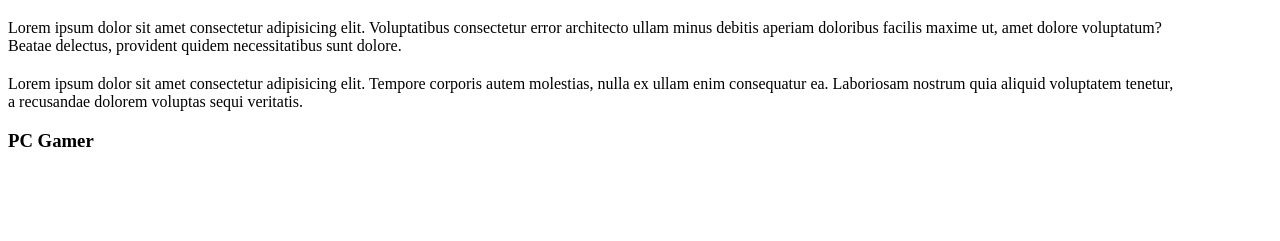
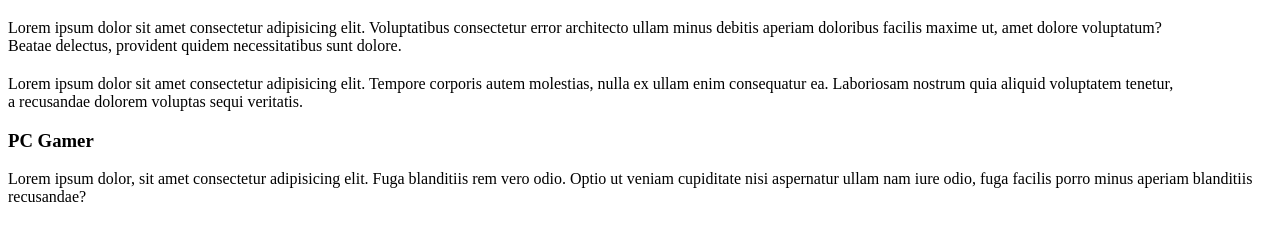
Before and after one commit to Gui-Hornig/Test-red-ball, a plain HTML site: page Testes/index.html in a window 1280 px wide. Shown: the part 61-302 px from the top of the page. Drawn offline with Linux system fonts and the light colour scheme.

Commit message:
Update index.html

```diff
--- a/Testes/index.html
+++ b/Testes/index.html
@@ -11,6 +11,6 @@
     <h2 class="title_2"></h2>
     <p>Lorem ipsum dolor sit amet consectetur adipisicing elit. Tempore corporis autem molestias, nulla ex ullam enim consequatur ea. Laboriosam nostrum quia aliquid voluptatem tenetur,<br> a recusandae dolorem voluptas sequi veritatis.</p>
     <h3 class="console__"><p>PC Gamer</p></h3>
-    <p class="Lorem"></p>
+    <p class="Lorem">Lorem ipsum dolor, sit amet consectetur adipisicing elit. Fuga blanditiis rem vero odio. Optio ut veniam cupiditate nisi aspernatur ullam nam iure odio, fuga facilis porro minus aperiam blanditiis recusandae?</p>
 </body>
 </html>
```
